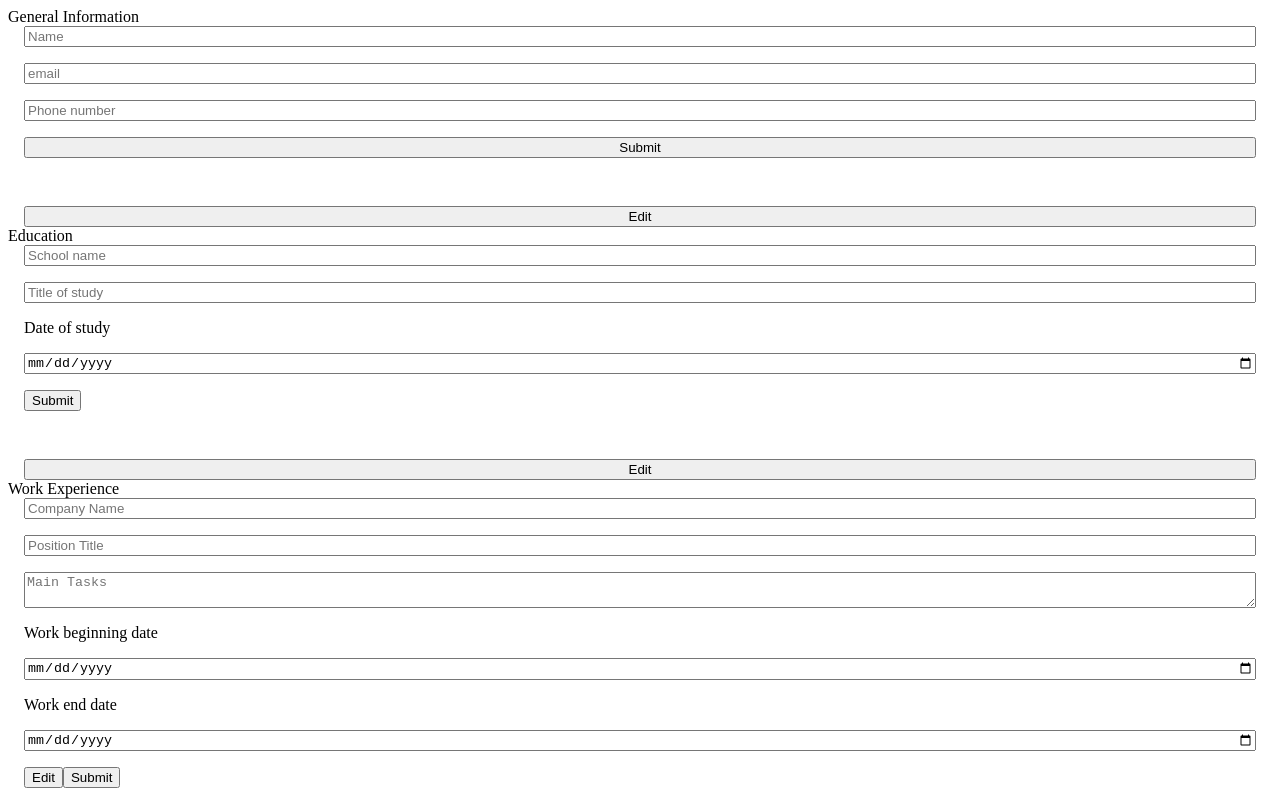
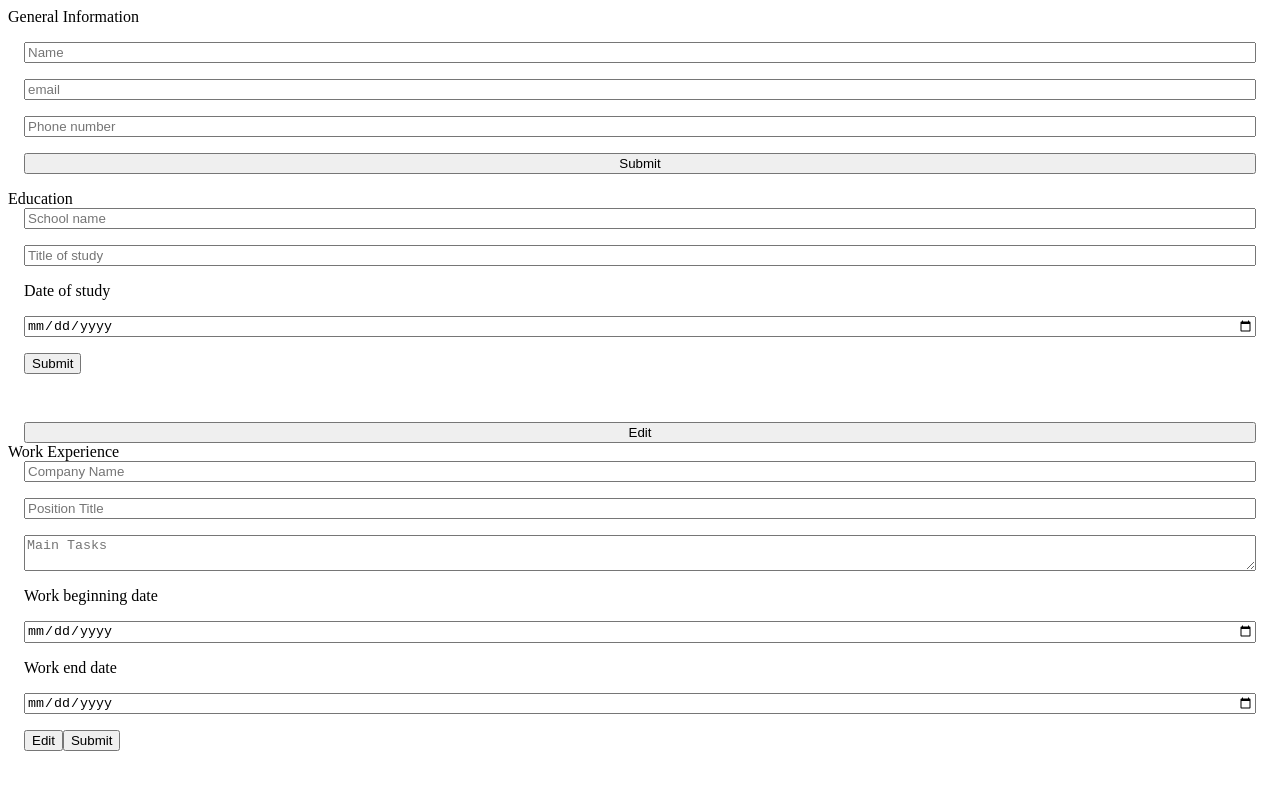
Before and after one commit to thatsthat/odin-cv-project, a React (Create React App) app: page / in a window 1280 px wide. Built offline with nearby package versions, Linux system fonts and the light colour scheme.

Commit message:
styles working for first component!

```diff
--- a/src/components/General.js
+++ b/src/components/General.js
@@ -1,5 +1,5 @@
 import React, { Component } from "react";
-import "../styles/General.module.css";
+import styles from "../styles/General.module.css";
 
 class General extends Component {
   // eslint-disable-next-line no-useless-constructor
@@ -35,9 +35,12 @@ class General extends Component {
   render() {
     return (
       <div>
-        <div id="title">General Information</div>
-        <div className="form">
-          <form className={this.state.editMode} onSubmit={this.handleSubmit}>
+        <div id={styles.title}>General Information</div>
+        <div className={styles.form}>
+          <form
+            className={styles[this.state.editMode]}
+            onSubmit={this.handleSubmit}
+          >
             <input
               placeholder="Name"
               type="text"
@@ -62,8 +65,8 @@ class General extends Component {
             <input type="submit" value="Submit" />
           </form>
         </div>
-        <div className={this.state.viewMode} id="submitted">
-          <form className={this.state.viewMode} onSubmit={this.handleEdit}>
+        <div className={styles[this.state.viewMode]} id={styles.submitted}>
+          <form onSubmit={this.handleEdit}>
             <div>{this.state.name}</div>
             <div>{this.state.email}</div>
             <div>{this.state.phone}</div>
```
